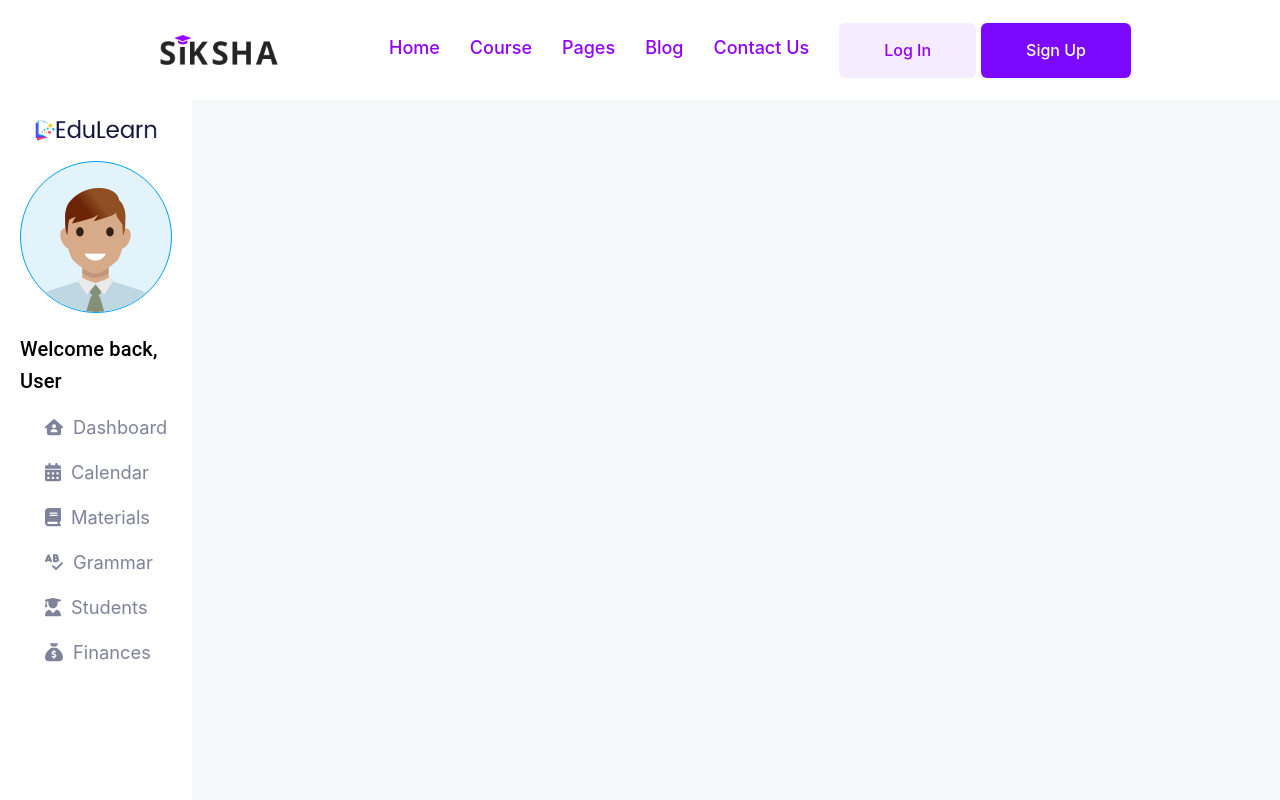
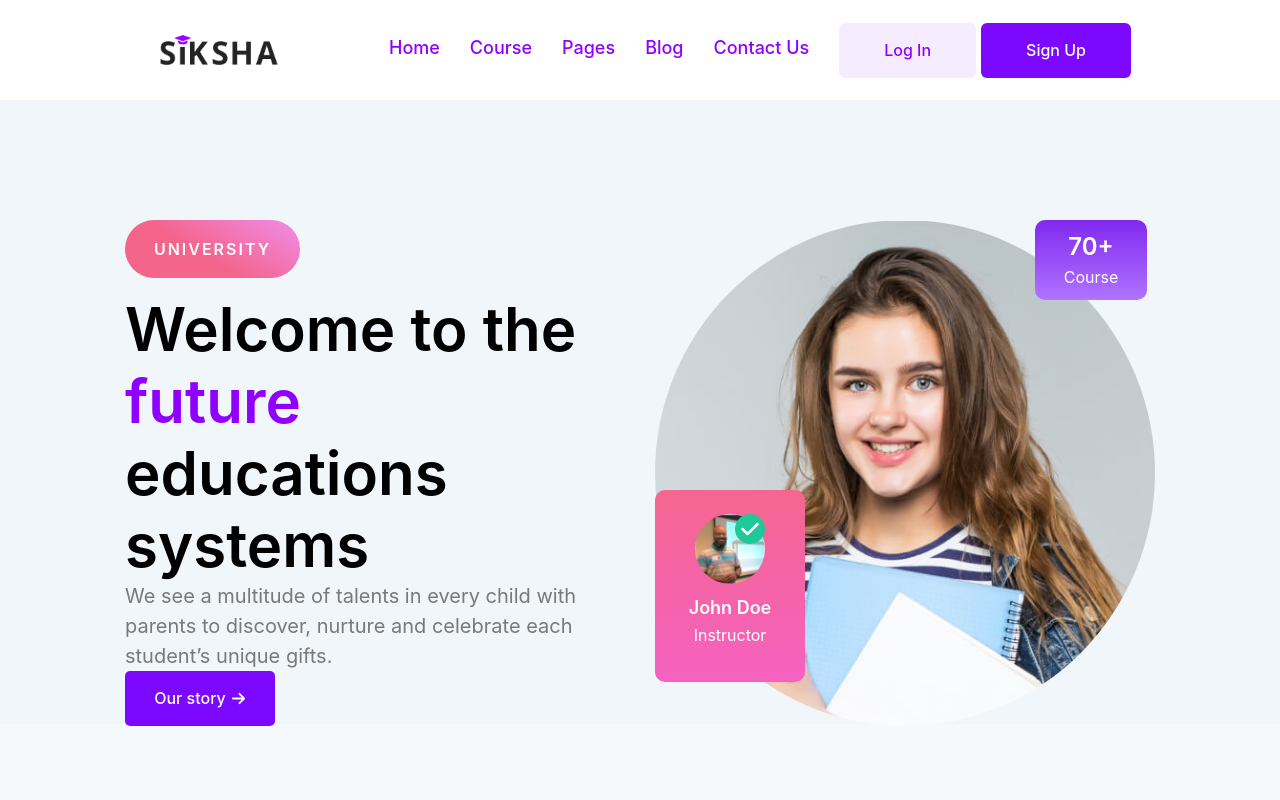
Before and after one commit to ICAcademy/TeachersPlatform, a React (Create React App) app in the folder front-end/: page / in a window 1280 px wide. Shown: the top 800 px of the page. Built offline with nearby package versions, Linux system fonts and the light colour scheme.

Commit message:
create logout and rewrite AppRouter

```diff
--- a/front-end/src/App.jsx
+++ b/front-end/src/App.jsx
@@ -1,11 +1,5 @@
 import React from 'react';
 import { ThemeProvider } from '@mui/material/styles';
-
-// Components
-import PublicRoutes from 'routes/PublicRoutes';
-import { Sidebar } from 'components/Sidebar/Sidebar';
-import Header from 'components/common/Header/Header';
-import Footer from 'components/common/Footer/Footer';
 
 // Router
 import AppRouter from 'routes/AppRouter';
@@ -18,12 +12,8 @@ const App = () => {
   return (
     <ThemeProvider theme={theme}>
       <div className='wrap'>
-        <Header />
-        <Sidebar />
-        <PublicRoutes />
         <AppRouter />
       </div>
-      <Footer />
     </ThemeProvider>
   );
 };
--- a/front-end/src/components/Content/Content.jsx
+++ /dev/null
@@ -1,8 +0,0 @@
-import React from 'react';
-import styles from './Content.module.scss';
-
-const Content = () => {
-  return <div className={styles.contentWrapper}></div>;
-};
-
-export default Content;
--- a/front-end/src/components/SidebarList/SidebarList.jsx
+++ b/front-end/src/components/SidebarList/SidebarList.jsx
@@ -1,7 +1,7 @@
 import React from 'react';
 import List from '@mui/material/List';
 import ListItem from '@mui/material/ListItem';
-import { Link } from 'react-router-dom';
+import { Link, NavLink, useNavigate } from 'react-router-dom';
 import styles from './SidebarList.module.scss';
 import { FontAwesomeIcon } from '@fortawesome/react-fontawesome';
 import {
@@ -11,47 +11,64 @@ import {
   faBook,
   faUserGraduate,
   faSackDollar,
+  faRightFromBracket,
 } from '@fortawesome/free-solid-svg-icons';
 
+// Services
+import { tokenServices } from 'services/tokenServices';
+
 export const SidebarList = () => {
+  const navigate = useNavigate();
+
+  const logout = () => {
+    tokenServices.removeToken();
+    navigate('/login', { replace: true });
+  };
+
   return (
     <div className='sidebarMenu'>
       <List className={styles.sidebarList}>
         <ListItem className={styles.sidebarItem}>
-          <Link to='/home' className={styles.sidebarLink}>
+          <Link to='/app' className={styles.sidebarLink}>
             <FontAwesomeIcon className={styles.sidebarIcon} icon={faHouseUser} />
             Dashboard
           </Link>
         </ListItem>
         <ListItem className={styles.sidebarItem}>
-          <Link to='/home' className={styles.sidebarLink}>
+          <Link to='/app' className={styles.sidebarLink}>
             <FontAwesomeIcon className={styles.sidebarIcon} icon={faCalendarDays} />
             Calendar
           </Link>
         </ListItem>
         <ListItem className={styles.sidebarItem}>
-          <Link to='/home' className={styles.sidebarLink}>
+          <Link to='/app/materials' className={styles.sidebarLink}>
             <FontAwesomeIcon className={styles.sidebarIcon} icon={faBook} />
             Materials
           </Link>
         </ListItem>
         <ListItem className={styles.sidebarItem}>
-          <Link to='/home' className={styles.sidebarLink}>
+          <Link to='/app' className={styles.sidebarLink}>
             <FontAwesomeIcon className={styles.sidebarIcon} icon={faSpellCheck} />
             Grammar
           </Link>
         </ListItem>
         <ListItem className={styles.sidebarItem}>
-          <Link to='/home' className={styles.sidebarLink}>
+          <Link to='/app' className={styles.sidebarLink}>
             <FontAwesomeIcon className={styles.sidebarIcon} icon={faUserGraduate} />
             Students
           </Link>
         </ListItem>
         <ListItem className={styles.sidebarItem}>
-          <Link to='/home' className={styles.sidebarLink}>
+          <Link to='/app' className={styles.sidebarLink}>
             <FontAwesomeIcon className={styles.sidebarIcon} icon={faSackDollar} />
             Finances
           </Link>
+        </ListItem>
+        <ListItem className={styles.sidebarItem}>
+          <NavLink onClick={logout} to='/login' className={styles.sidebarLink}>
+            <FontAwesomeIcon className={styles.sidebarIcon} icon={faRightFromBracket} />
+            Logout
+          </NavLink>
         </ListItem>
       </List>
     </div>
--- a/front-end/src/components/common/Header/Header.jsx
+++ b/front-end/src/components/common/Header/Header.jsx
@@ -1,44 +1,62 @@
+/* eslint-disable react/jsx-max-depth */
 import React from 'react';
+import { Link } from 'react-router-dom';
 import { Button } from '@mui/material';
 
 // styles
 import styles from './Header.module.scss';
 
 // assets
-import logo from '../../../assets/images/logo.png';
+import logo from 'assets/images/logo.png';
 
 const Header = () => {
   return (
     <div className={styles.container}>
       <div className={styles.content}>
         <div className={styles.logoContainer}>
-                    <Button className={styles.button}><img className={styles.logo} src={logo} alt='logo' /></Button>
+          <Button className={styles.button}>
+            <img className={styles.logo} src={logo} alt='logo' />
+          </Button>
         </div>
         <nav className={styles.menuContainer}>
           <ul className={styles.menu}>
             <li className={styles.itemMenu}>
-                            <a className={styles.sign} href="*">Home</a>
+              <a className={styles.sign} href='*'>
+                Home
+              </a>
             </li>
             <li className={styles.itemMenu}>
-                            <a className={styles.sign} href="*">Course</a>
+              <a className={styles.sign} href='*'>
+                Course
+              </a>
             </li>
             <li className={styles.itemMenu}>
-                            <a className={styles.sign} href="*">Pages</a>
+              <a className={styles.sign} href='*'>
+                Pages
+              </a>
             </li>
             <li className={styles.itemMenu}>
-                            <a className={styles.sign} href="*">Blog</a>
+              <a className={styles.sign} href='*'>
+                Blog
+              </a>
             </li>
             <li className={styles.itemMenu}>
-                            <a className={styles.sign} href="*">Contact Us</a>
+              <a className={styles.sign} href='*'>
+                Contact Us
+              </a>
             </li>
           </ul>
         </nav>
         <div className={styles.buttonsContainer}>
           <div className={styles.logInContainer}>
-                        <a className={styles.logIn} href="*">Log In</a>
+            <Link className={styles.logIn} to='/login'>
+              Log In
+            </Link>
           </div>
           <div className={styles.signUpContainer}>
-                        <a className={styles.signUp} href="*">Sign Up</a>
+            <Link className={styles.signUp} to='/registration'>
+              Sign Up
+            </Link>
           </div>
         </div>
       </div>
--- a/front-end/src/components/common/UnitCard/UnitCard.jsx
+++ b/front-end/src/components/common/UnitCard/UnitCard.jsx
@@ -11,7 +11,7 @@ import { Link } from 'react-router-dom';
 
 const UnitCard = (props) => {
   return (
-    <Link className={styles.unitItem} to={`/materials/${props.url}`}>
+    <Link className={styles.unitItem} to={`/app/materials/${props.url}`}>
       <div className={styles.unitWrapper}>
         <div className={styles.unitBody}>
           <UnitImg image={props.item.image} unit={props.item.unit} />
--- a/front-end/src/components/content/Content.module.scss
+++ /dev/null
@@ -1,5 +0,0 @@
-.contentWrapper {
-  background-color: #f6f9fb;
-  min-height: 970px;
-  margin-left: 16rem;
-}
--- a/front-end/src/routes/AppRouter.jsx
+++ b/front-end/src/routes/AppRouter.jsx
@@ -5,17 +5,31 @@ import { Routes, Route } from 'react-router-dom';
 import PrivateRoute from 'routes/PrivateRoute';
 
 // Components
-import Content from 'components/Content/Content';
 import { Sidebar } from 'components/Sidebar/Sidebar';
+import Header from 'components/common/Header/Header';
+import Footer from 'components/common/Footer/Footer';
 
 // Pages
 import Login from 'pages/Login';
 import Registration from 'pages/Registration';
+import Main from 'pages/Main/Main';
+import Material from 'pages/Material/Material';
+import Materials from 'pages/Materials/Materials';
+
 import NotFound from 'pages/NotFound';
 
 const RouterWrapper = () => (
   <Routes>
-    <Route index element={<Content />} />
+    <Route
+      index
+      element={
+        <>
+          <Header />
+          <Main />
+          <Footer />
+        </>
+      }
+    />
     <Route
       path='/app'
       element={
@@ -23,7 +37,24 @@ const RouterWrapper = () => (
           <Sidebar />
         </PrivateRoute>
       }
-    />
+    >
+      <Route
+        path='/app/materials'
+        element={
+          <PrivateRoute>
+            <Materials />
+          </PrivateRoute>
+        }
+      />
+      <Route
+        path='/app/materials/:url'
+        element={
+          <PrivateRoute>
+            <Material />
+          </PrivateRoute>
+        }
+      />
+    </Route>
     <Route path='/login' element={<Login />} />
     <Route path='/registration' element={<Registration />} />
     <Route path='*' element={<NotFound />} />
--- a/front-end/src/routes/PublicRoutes.jsx
+++ /dev/null
@@ -1,21 +0,0 @@
-import React from 'react';
-import { Routes, Route } from 'react-router-dom';
-
-// Pages
-import Content from 'components/Content/Content';
-import Main from 'pages/Main/Main';
-
-// Pages
-import Materials from 'pages/Materials/Materials';
-import Material from 'pages/Material/Material';
-
-const PublicRoutes = () => (
-  <Routes>
-    <Route path='/home' element={<Content />} />
-    <Route path='/main' element={<Main />} />
-    <Route path='/materials' element={<Materials />} />
-    <Route path='/materials/:url' element={<Material />} />
-  </Routes>
-);
-
-export default PublicRoutes;
--- a/front-end/src/services/LessonsService/LessonsService.js
+++ b/front-end/src/services/LessonsService/LessonsService.js
@@ -1,9 +1,7 @@
-import axios from 'axios';
-
-const baseUrl = 'http://localhost:5000/api/materials';
+import API, { API_URL } from 'API';
 
 export const getMaterialByUrl = async (url) => {
-  const response = await axios.get(`${baseUrl}/get-material-by-url/${url}`);
+  const response = await API.get(`${API_URL}/api/materials/get-material-by-url/${url}`);
   return response.data;
 };
 
--- a/front-end/src/services/MaterialsService/MaterialsService.js
+++ b/front-end/src/services/MaterialsService/MaterialsService.js
@@ -1,13 +1,11 @@
-import axios from 'axios';
-
-const baseUrl = 'http://localhost:5000/api';
+import API, { API_URL } from 'API';
 
 export const getLevels = async () => {
-  const response = await axios.get(`${baseUrl}/materials-levels`);
+  const response = await API.get(`${API_URL}/api/materials-levels`);
   return response.data;
 };
 
 export const getUnitsByLevel = async (level) => {
-  const response = await axios.get(`${baseUrl}/materials-levels/get-units-by-level/${level}`);
+  const response = await API.get(`${API_URL}/api/materials-levels/get-units-by-level/${level}`);
   return response.data;
 };
```
Also changed, not shown: 2 other files (tests, documents, lock files or other folders). Lines whose indentation alone changed are shown as unchanged.
